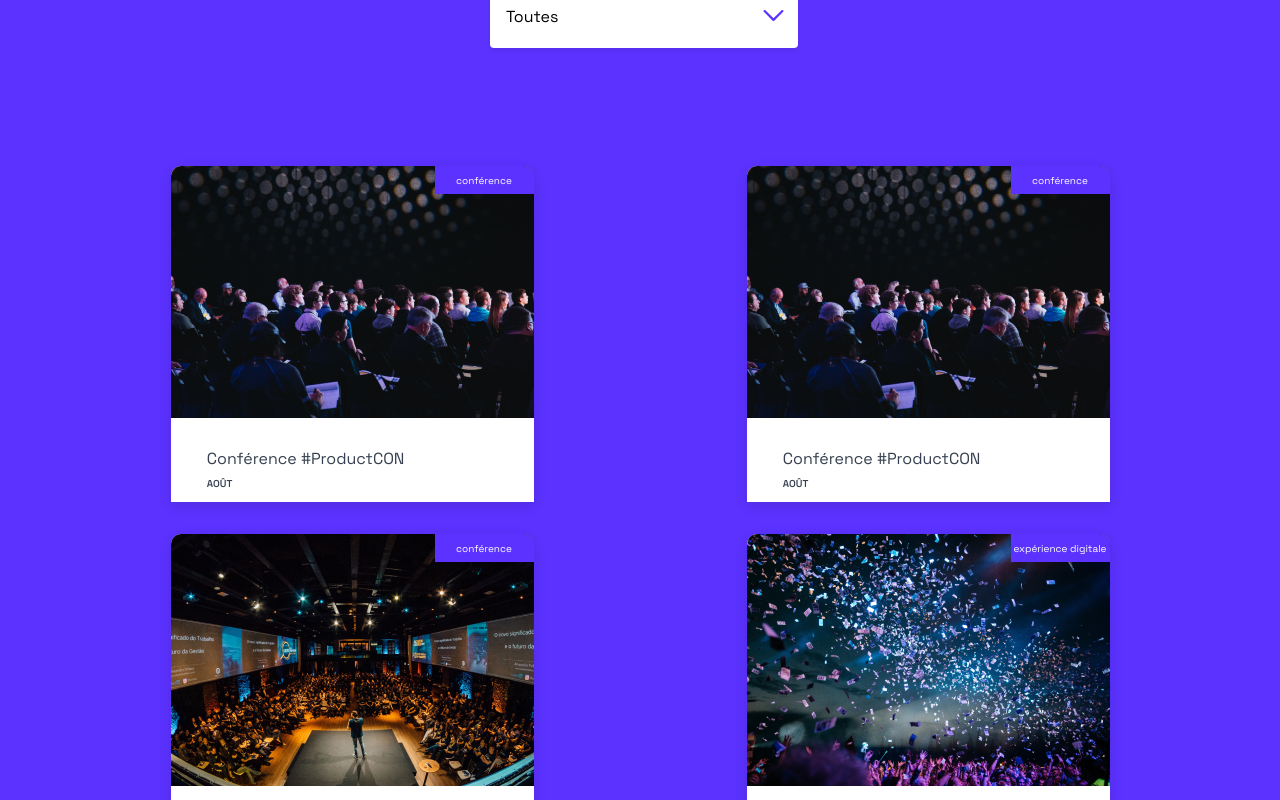
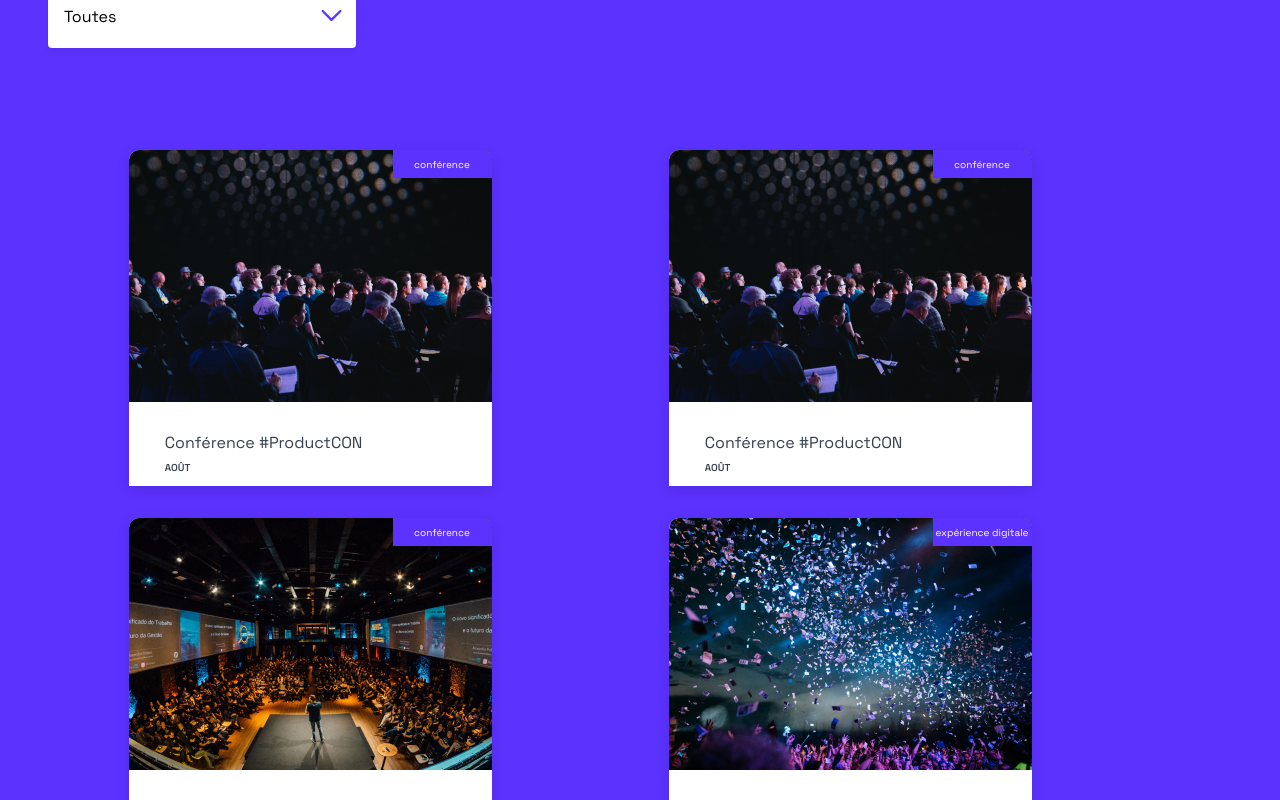
Before and after one commit to edmichel2002/Debuggez-une-application-React.JS, a React (Create React App) app: page / in a window 1280 px wide. Shown: the part 1840-2640 px from the top of the page. Built offline with nearby package versions, Linux system fonts and the light colour scheme.

Commit message:
modal ok

```diff
--- a/src/containers/Events/index.js
+++ b/src/containers/Events/index.js
@@ -4,7 +4,6 @@ import Select from "../../components/Select";
 import { useData } from "../../contexts/DataContext";
 import Modal from "../Modal";
 import ModalEvent from "../ModalEvent";
-
 import "./style.css";
 
 const PER_PAGE = 9;
@@ -16,8 +15,8 @@ const EventList = () => {
     const filteredEvents = (
         (!type
             ? data?.events
-      : data?.events) || []
-  ).filter((event, index) => {
+            : data?.events.filter(event => !type || event.type === type)) || []
+    ).filter((_, index) => {
         if (
             (currentPage - 1) * PER_PAGE <= index &&
             PER_PAGE * currentPage > index
@@ -33,12 +32,12 @@ const EventList = () => {
     const pageNumber = Math.floor((filteredEvents?.length || 0) / PER_PAGE) + 1;
     const typeList = new Set(data?.events.map((event) => event.type));
     return (
-    <>
+        <div data-testid="An error occured">
             {error && <div>An error occured</div>}
             {data === null ? (
                 "loading"
             ) : (
-        <>
+                <div className="center" data-testid="event-list">
                     <h3 className="SelectTitle">Catégories</h3>
                     <Select
                         selection={Array.from(typeList)}
@@ -67,9 +66,9 @@ const EventList = () => {
                             </a>
                         ))}
                     </div>
-        </>
+                </div>
             )}
-    </>
+        </div>
     );
 };
 
```
Also changed, not shown: 2 other files (tests, documents, lock files or other folders). Lines whose indentation alone changed are shown as unchanged.
